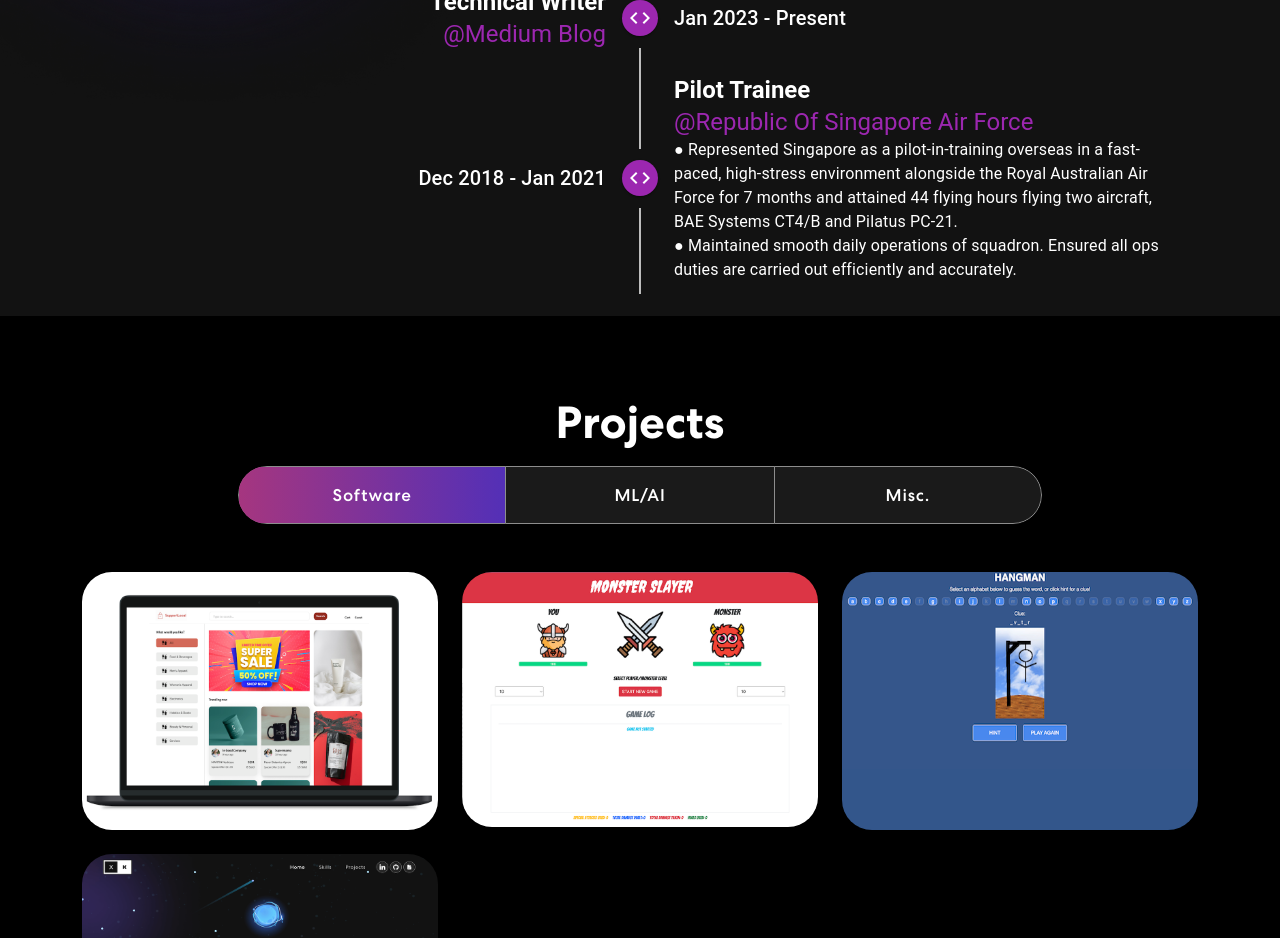
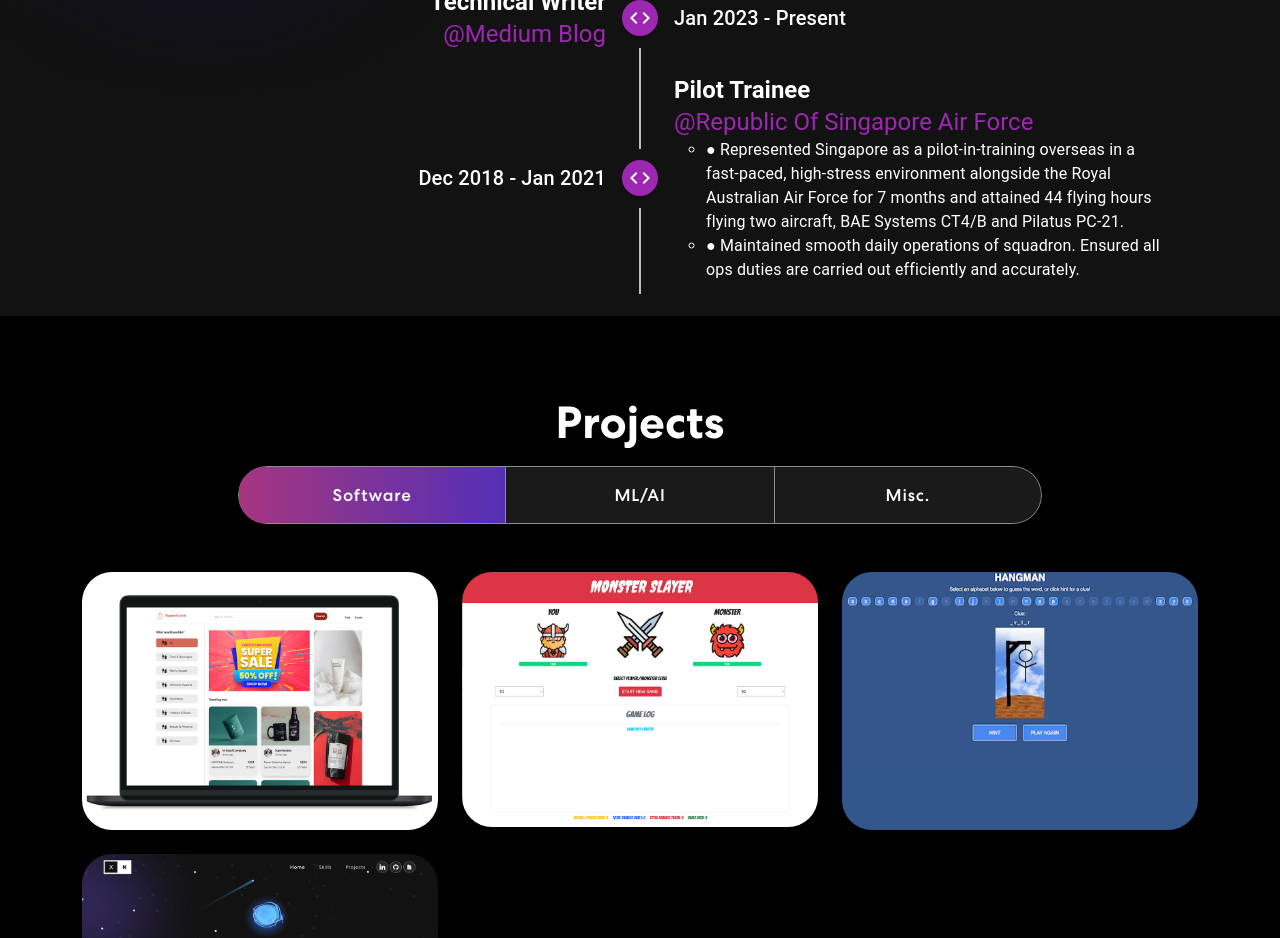
Before and after one commit to xavierkoo/xavierkoo.github.io, a React (Create React App) app: page / in a window 1280 px wide. Shown: the part 1760-2698 px from the top of the page. Built offline with nearby package versions, Linux system fonts and the light colour scheme; what react-cursor-custom would draw is missing.

Commit message:
feat: update bullet pts

```diff
--- a/src/components/Experience.js
+++ b/src/components/Experience.js
@@ -88,8 +88,10 @@ export const Experience = () => {
                                     <Typography  fontWeight="bold" variant="h5" component="span">
                                         Pilot Trainee <Typography variant="h5" color="secondary">@Republic Of Singapore Air Force</Typography>
                                     </Typography>
-                                    <Typography> ● Represented Singapore as a pilot-in-training overseas in a fast-paced, high-stress environment alongside the Royal Australian Air Force for 7 months and attained 44 flying hours flying two aircraft, BAE Systems CT4/B and Pilatus PC-21.</Typography>
-                                    <Typography> ● Maintained smooth daily operations of squadron. Ensured all ops duties are carried out efficiently and accurately.</Typography>
+                                    <ul>
+                                        <li><Typography> ● Represented Singapore as a pilot-in-training overseas in a fast-paced, high-stress environment alongside the Royal Australian Air Force for 7 months and attained 44 flying hours flying two aircraft, BAE Systems CT4/B and Pilatus PC-21.</Typography></li>
+                                        <li><Typography> ● Maintained smooth daily operations of squadron. Ensured all ops duties are carried out efficiently and accurately.</Typography></li>
+                                    </ul>
                                     </TimelineContent>
                                 </TimelineItem>
                             </Timeline>
```
